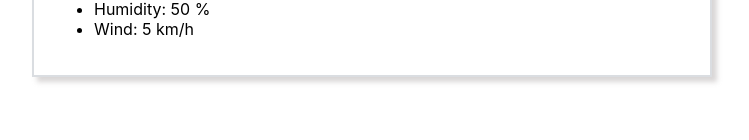
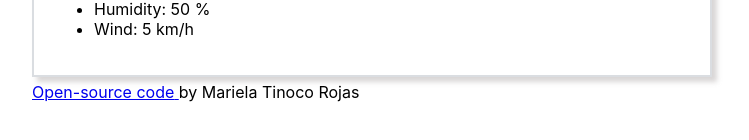
Before and after one commit to Mariela-t/react-weather-app, a React (Create React App) app: page / in a window 1280 px wide. Shown: the part 638-778 px from the top of the page, without its empty margins (268-1017 px from the left). Built offline with nearby package versions, Linux system fonts and the light colour scheme.

Commit message:
Added open source link from GitHub

```diff
--- a/src/App.js
+++ b/src/App.js
@@ -18,6 +18,17 @@ function App() {
         <Overview />
         <Weather />
       </div>
+      <span>
+        {" "}
+        <a
+          href="https://github.com/Mariela-t/react-weather-app"
+          target="_blank"
+          rel="noreferrer"
+        >
+          Open-source code{" "}
+        </a>{" "}
+        by Mariela Tinoco Rojas{" "}
+      </span>
     </div>
   );
 }
```
